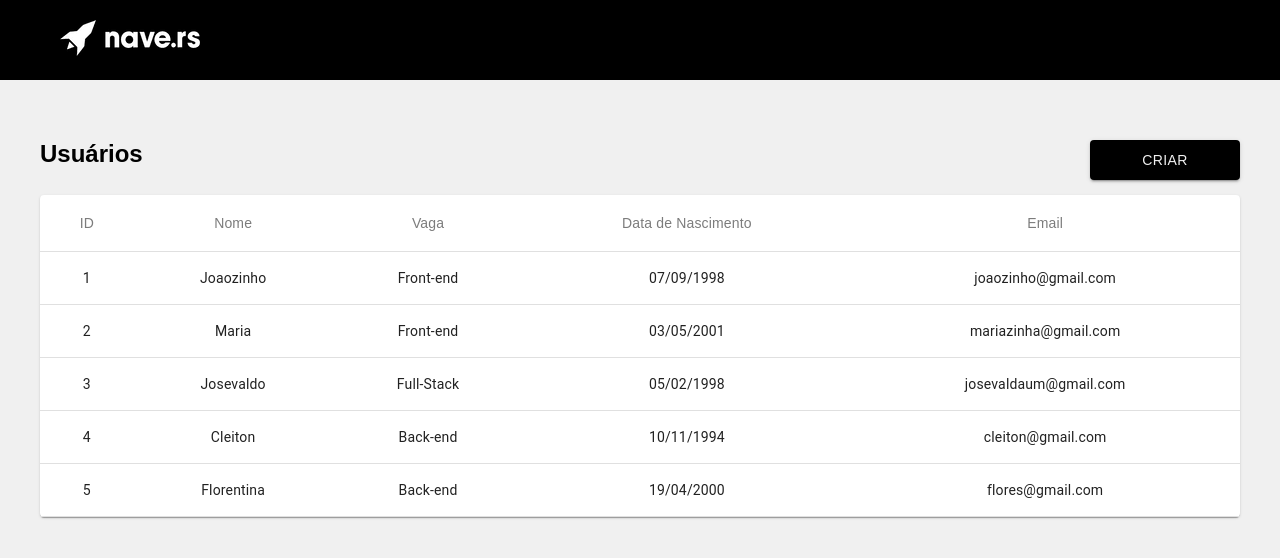
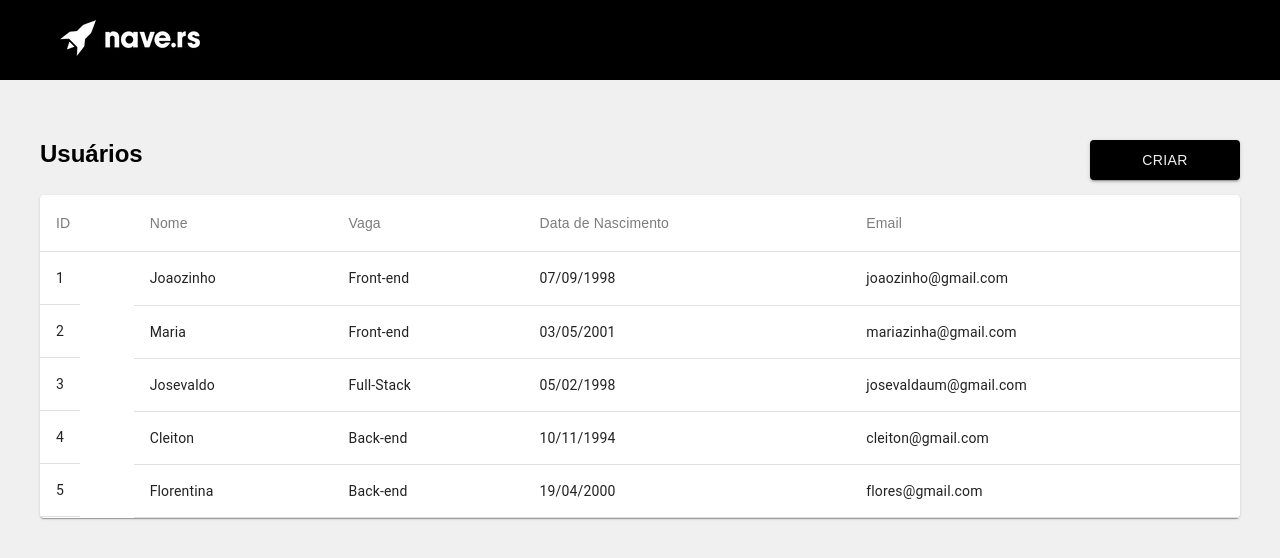
Before and after one commit to luanfv/jobs, a React (Create React App) app: page / in a window 1280 px wide. Shown: the top 558 px of the page. Built offline with nearby package versions, Linux system fonts and the light colour scheme.

Commit message:
Redirection of home to user

```diff
--- a/src/components/Table/index.jsx
+++ b/src/components/Table/index.jsx
@@ -1,5 +1,5 @@
 import React from 'react'
-import {TableRowStyle} from './style'
+import {TableRowStyle, LinkStyle} from './style'
 import Table from '@material-ui/core/Table'
 import TableBody from '@material-ui/core/TableBody'
 import TableCell from '@material-ui/core/TableCell'
@@ -25,19 +25,19 @@ export default () => (
         <Table aria-label="simple table">
             <TableHead>
                 <TableRow>
-                    <TableCell align="center">
+                    <TableCell>
                         <TitleStyle>ID</TitleStyle>
                     </TableCell>
-                    <TableCell align="center">
+                    <TableCell>
                         <TitleStyle>Nome</TitleStyle>
                     </TableCell>
-                    <TableCell align="center">
+                    <TableCell>
                         <TitleStyle>Vaga</TitleStyle>
                     </TableCell>
-                    <TableCell align="center">
+                    <TableCell>
                         <TitleStyle>Data de Nascimento</TitleStyle>
                     </TableCell>
-                    <TableCell align="center">
+                    <TableCell>
                         <TitleStyle>Email</TitleStyle>
                     </TableCell>
                 </TableRow>
@@ -45,13 +45,15 @@ export default () => (
             <TableBody>
                 {rows.map(row => (
                 <TableRowStyle key={row.id} onClick={() => console.log(row)}>
-                    <TableCell align="center" component="th" scope="row">
-                    {row.id}
-                    </TableCell>
-                    <TableCell align="center">{row.name}</TableCell>
-                    <TableCell align="center">{row.stack}</TableCell>
-                    <TableCell align="center">{row.birth}</TableCell>
-                    <TableCell align="center">{row.email}</TableCell>
+                    <LinkStyle to='/user'>
+                        <TableCell component="th" scope="row">
+                            {row.id}
+                        </TableCell>
+                    </LinkStyle>
+                    <TableCell>{row.name}</TableCell>
+                    <TableCell>{row.stack}</TableCell>
+                    <TableCell>{row.birth}</TableCell>
+                    <TableCell>{row.email}</TableCell>
                 </TableRowStyle>
                 ))}
             </TableBody>
--- a/src/components/Table/style.jsx
+++ b/src/components/Table/style.jsx
@@ -1,5 +1,6 @@
 import styled from 'styled-components'
 import TableRow from '@material-ui/core/TableRow'
+import {Link} from 'react-router-dom'
 
 export const TableRowStyle = styled(TableRow)`
     && {
@@ -9,3 +10,8 @@ export const TableRowStyle = styled(TableRow)`
         }
     }
 `
+
+export const LinkStyle = styled(Link)`
+    text-decoration: none;
+    display: block;
+`
```
